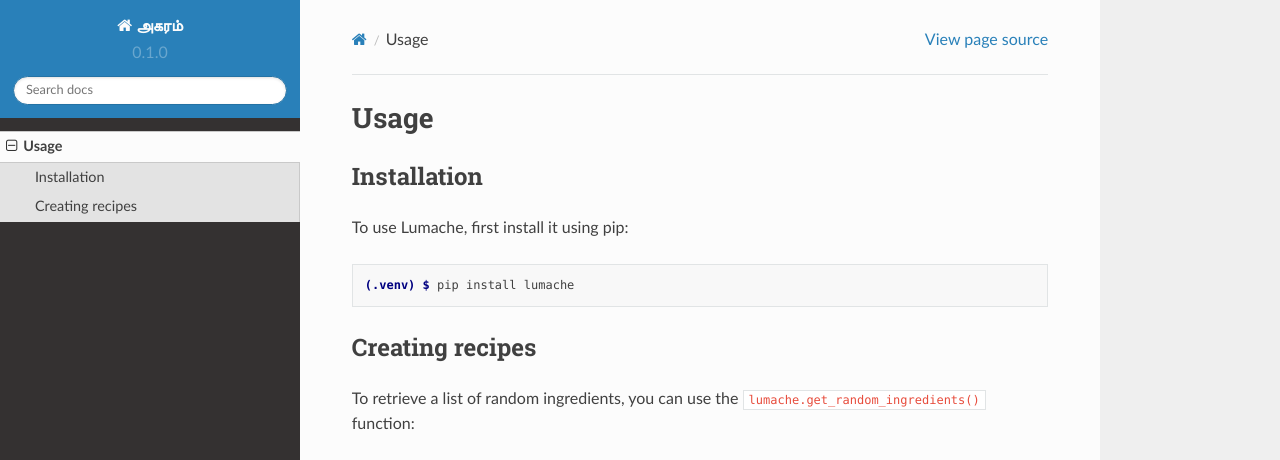
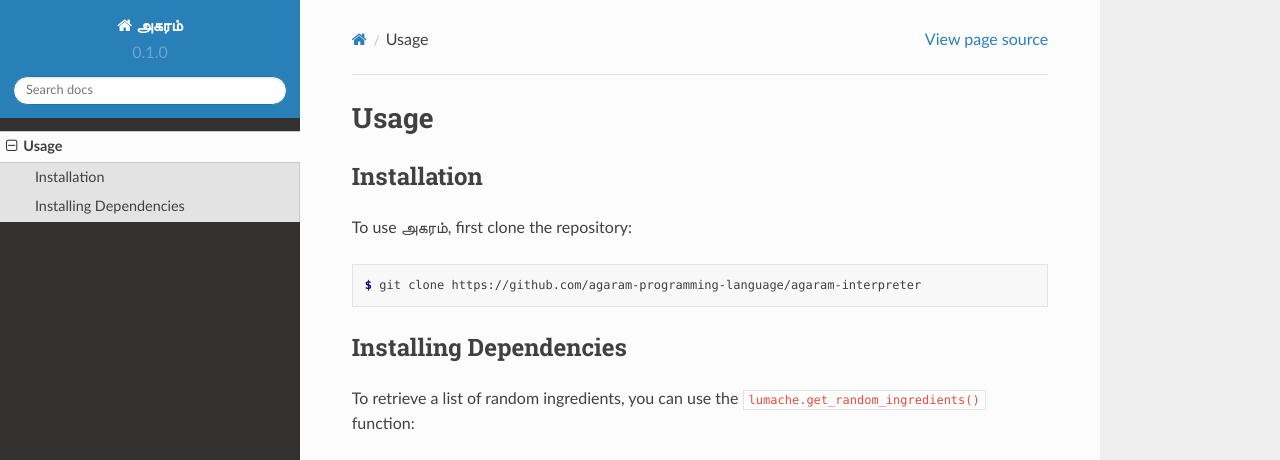
Before and after one commit to agaram-programming-language/agaram-docs, a Sphinx documentation site: the page built from docs/source/usage.rst, in a window 1280 px wide and 1095 px high. Shown: the top 460 px of the window. Built offline with Sphinx 7.4.7 and the Read the Docs theme 2.0.0, drawn with Linux system fonts in a browser that asks for light colours; some of the changed text lies outside the part shown; grey boxes are pictures that could not be loaded.

Commit message:
add docs

```diff
--- a/docs/source/conf.py
+++ b/docs/source/conf.py
@@ -3,7 +3,7 @@
 # -- Project information
 
 project = 'அகரம்'
-copyright = '2021, Graziella'
+copyright = '2021, Naveen Muthusamy'
 author = 'Naveen Muthusamy'
 
 release = '0.1'
--- a/docs/source/index.rst
+++ b/docs/source/index.rst
@@ -14,5 +14,4 @@
 --------
 
 .. toctree::
-   installation
    usage
--- a/docs/source/usage.rst
+++ b/docs/source/usage.rst
@@ -6,13 +6,13 @@
 Installation
 ------------
 
-To use Lumache, first install it using pip:
+To use அகரம், first clone the repository:
 
 .. code-block:: console
 
-   (.venv) $ pip install lumache
+    $ git clone https://github.com/agaram-programming-language/agaram-interpreter
 
-Creating recipes
+Installing Dependencies
 ----------------
 
 To retrieve a list of random ingredients,
```
Also changed, not shown: docs/source/installation.rst (deleted).
